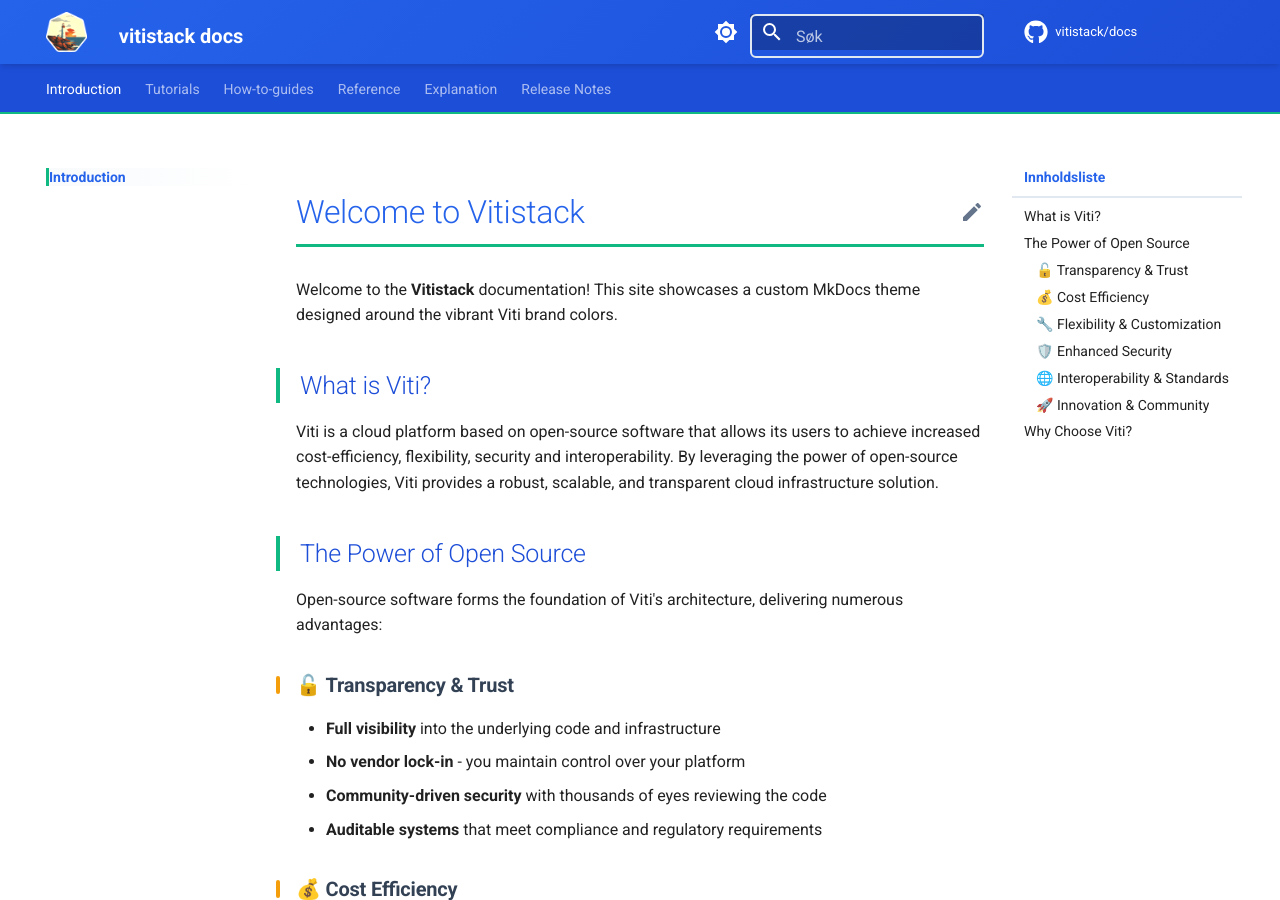
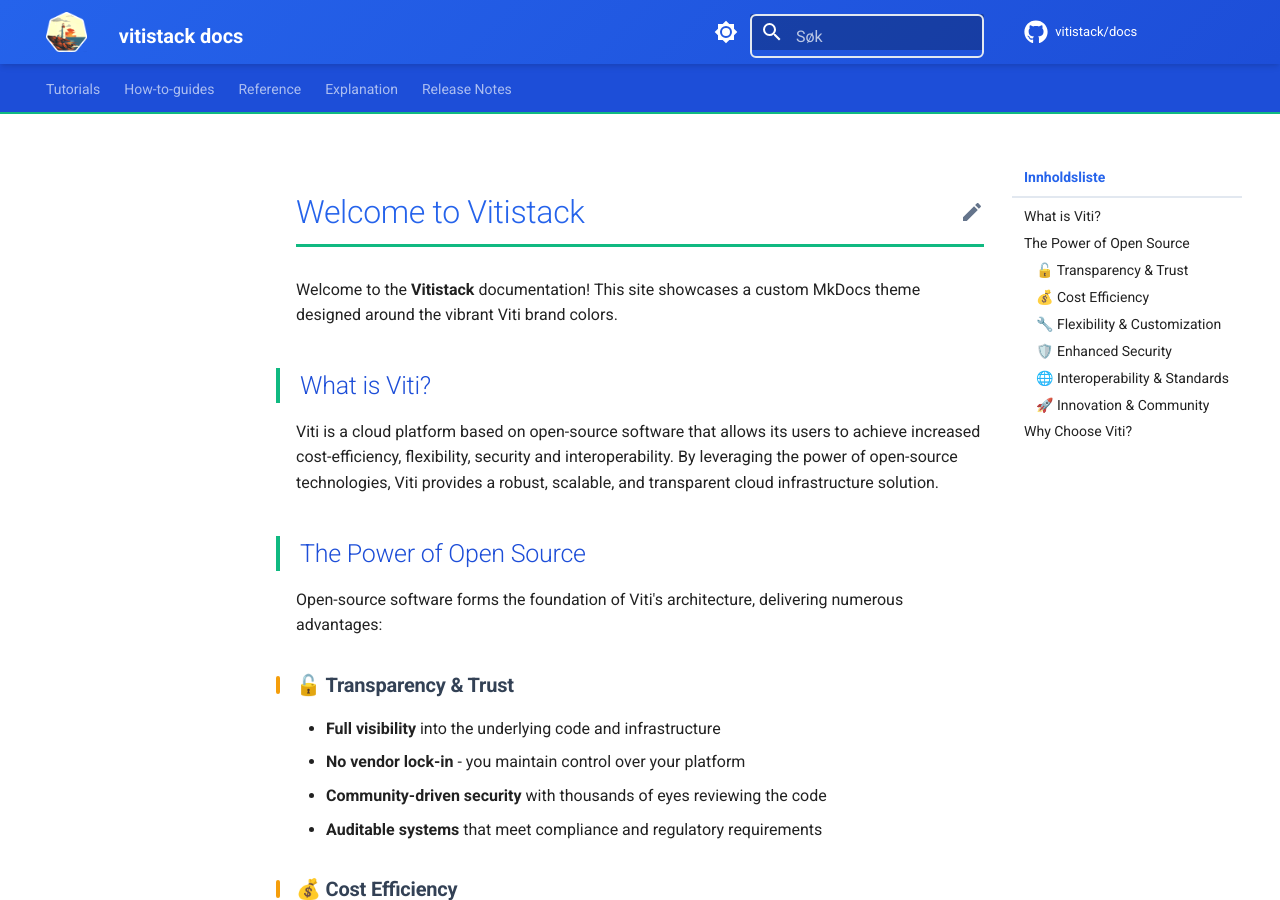
Before and after one commit to vitistack/docs, an MkDocs documentation site: the page built from docs/index.md, in a window 1280 px wide and 900 px high. Built offline with MkDocs 1.6.1 and Material for MkDocs 9.7.7, drawn with Linux system fonts in a browser that asks for light colours; comment, search, counter and statistics services are not loaded.

Commit message:
removed intorduction

```diff
--- a/mkdocs.yml
+++ b/mkdocs.yml
@@ -71,8 +71,6 @@
       name: vitistack
   generator: false
 nav:
-  - Introduction:
-    - introduction/index.md
   - Tutorials:
     - tutorials/index.md
     - tutorials/how.md
```
Also changed, not shown: docs/index.md (renamed from docs/introduction/index.md).
